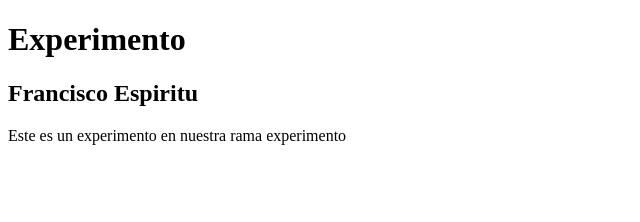
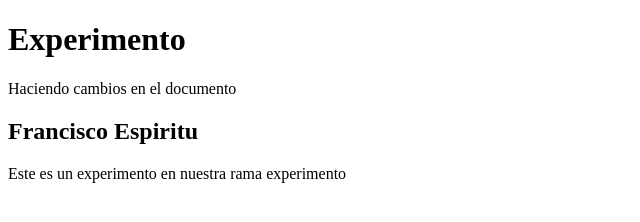
Before and after one commit to PacoEspiritu/demo, a plain HTML site: page index.html in a window 1280 px wide. Shown: the whole page, without its empty margins (0-640 px from the left). Drawn offline with Linux system fonts and the light colour scheme.

Commit message:
agregando parrafo al index

```diff
--- a/index.html
+++ b/index.html
@@ -8,7 +8,9 @@
 <body>
 	<header>
 		<h1>Experimento</h1>
+		<p>Haciendo cambios en el documento</p>
 	</header>
+
 	<div class="container">
 		<h2>Francisco Espiritu</h2>
 	</div>
```
Also changed, not shown: 1 other file.
